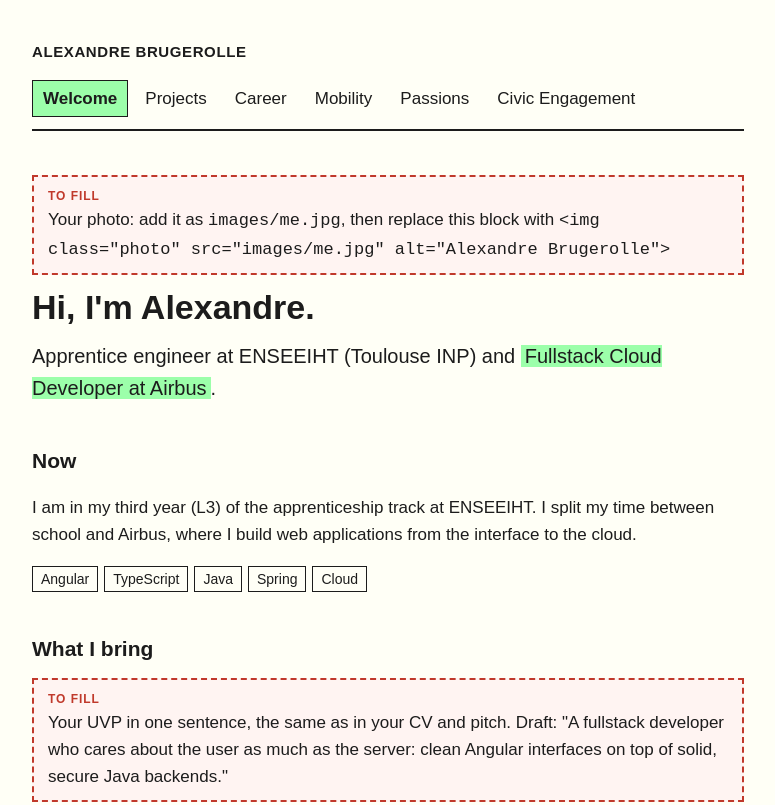
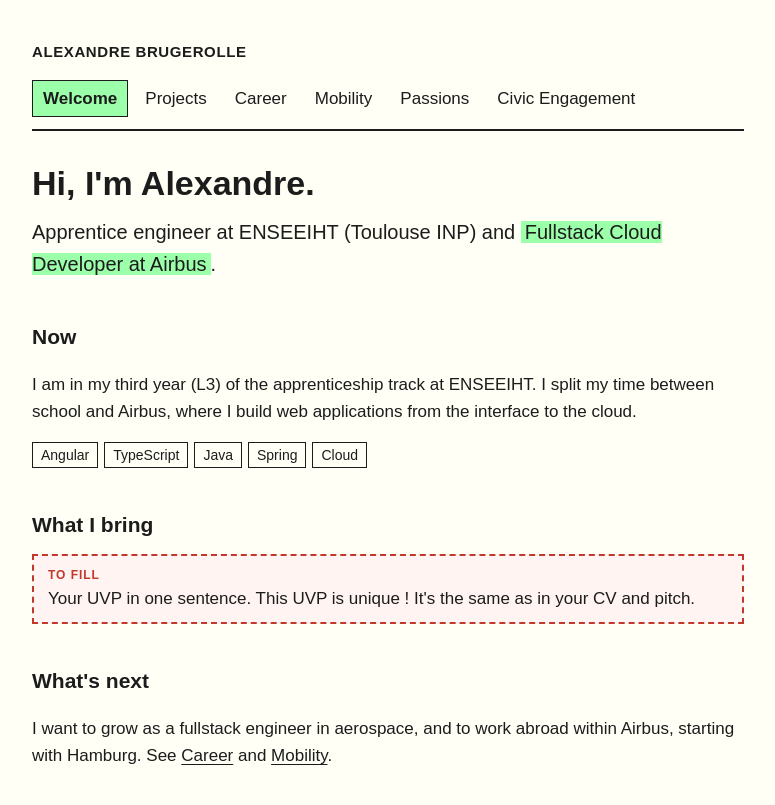
Before and after one commit to alexandrebrgenseeiht/e-portfolio, a plain HTML site: page index.html in a window 1280 px wide. Shown: the top 805 px of the page, without its empty margins (252-1027 px from the left). Drawn offline with Linux system fonts and the light colour scheme.

Commit message:
Changes in text of welcome page

```diff
--- a/index.html
+++ b/index.html
@@ -20,11 +20,6 @@
   </header>
 
   <main>
-    <div class="todo">
-      Your photo: add it as <code>images/me.jpg</code>, then replace this block with
-      <code>&lt;img class="photo" src="images/me.jpg" alt="Alexandre Brugerolle"&gt;</code>
-    </div>
-
     <h1>Hi, I'm Alexandre.</h1>
     <p class="lead">
       Apprentice engineer at ENSEEIHT (Toulouse INP) and
@@ -47,9 +42,7 @@
 
     <h2>What I bring</h2>
     <div class="todo">
-      Your UVP in one sentence, the same as in your CV and pitch.
-      Draft: "A fullstack developer who cares about the user as much as the server:
-      clean Angular interfaces on top of solid, secure Java backends."
+      Your UVP in one sentence. This UVP is unique ! It's the same as in your CV and pitch.
     </div>
 
     <h2>What's next</h2>
```
